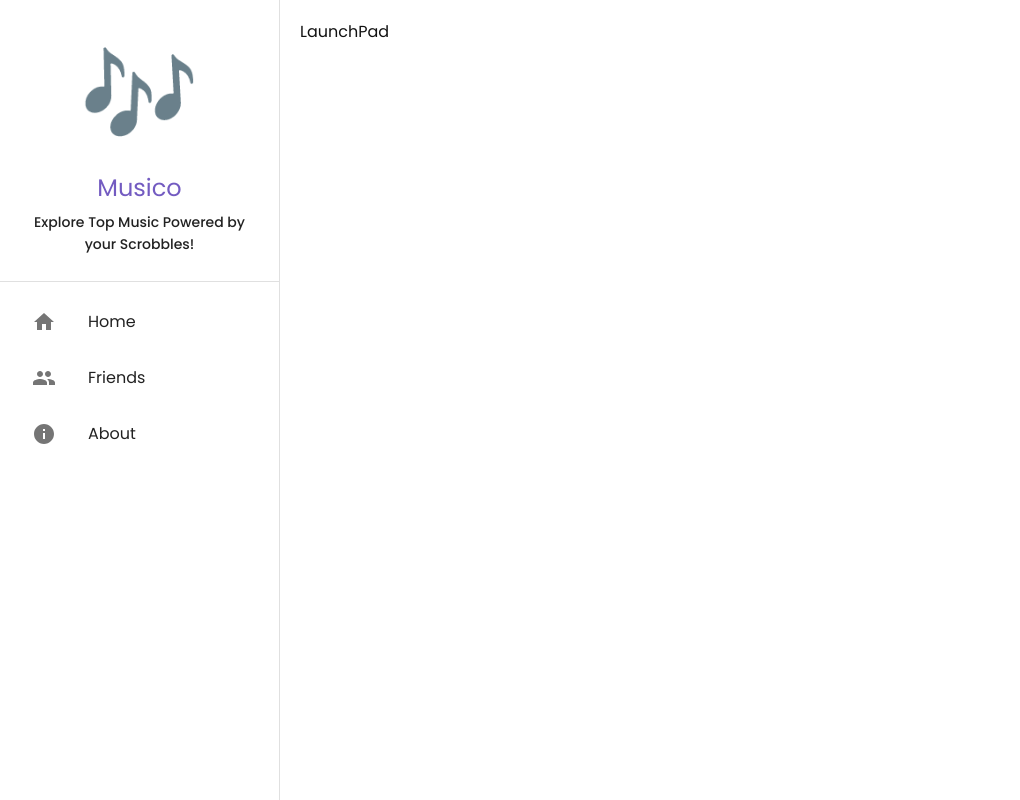
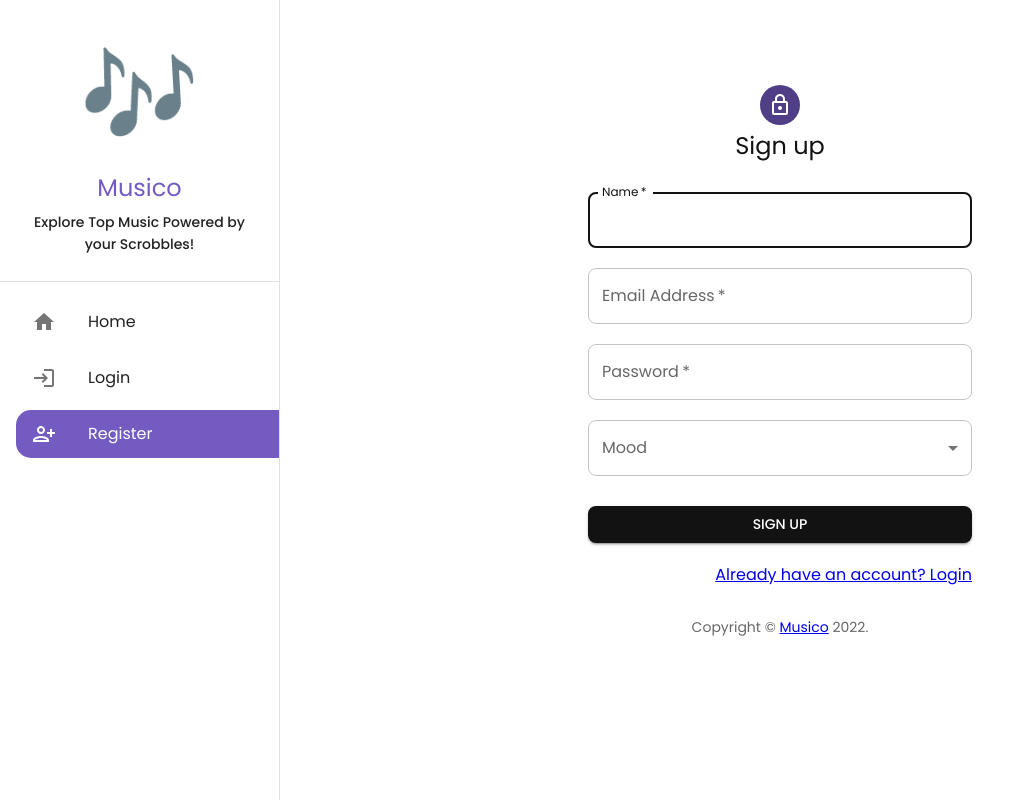
Before and after one commit to heyanurag/musico-frontend, a React (Vite) app: page /register in a window 1280 px wide. Before the commit this address led to /app. Shown: the whole page, without its empty margins (0-1020 px from the left). Built offline with nearby package versions, Linux system fonts and the light colour scheme; a web font is replaced by a local one.

Commit message:
Feature: atom state and routes updated as per loggedIn status

```diff
--- a/src/App.jsx
+++ b/src/App.jsx
@@ -1,15 +1,20 @@
-import { Routes, Route } from "react-router-dom";
+import { Routes, Route, Navigate } from "react-router-dom";
+import { Box, CssBaseline } from "@mui/material";
+import { useRecoilValue } from "recoil";
+
 import Register from "./components/Register";
 import Login from "./components/Login";
 import Home from "./components/Home";
-import Home1 from "./components/Home1";
+import LandingPage from "./components/LandingPage";
 import LaunchPad from "./components/LaunchPad";
-import { Box, CssBaseline } from "@mui/material";
+import Header, { drawerWidth } from "./components/Header";
 
-import Header, { drawerWidth } from "./components/Header";
-import "./css/App.css"
+import "./css/App.css";
+import { user } from "./atoms";
 
 const App = () => {
+  const loggedInUser = useRecoilValue(user);
+
   return (
     <Box sx={{ display: "flex", color: "primary.main", height: "100vh" }}>
       <CssBaseline />
@@ -24,11 +29,17 @@ const App = () => {
         }}
       >
         <Routes>
-          <Route path="/" element={<Home />} />
-          <Route path="/home1" element={<Home1 />} />
+          {!loggedInUser ? (
+            <>
+              <Route path="/" element={<LandingPage />} />
               <Route path="/register" element={<Register />} />
               <Route path="/login" element={<Login />} />
-          <Route path="/app" element={<LaunchPad />} />
+              <Route path="*" element={<Navigate to="/" replace />} />
+            </>
+          ) : (
+            <>
+              <Route path="/" element={<Home />} />
+              {/* <Route path="/app" element={<LaunchPad />} /> */}
               <Route
                 path="*"
                 element={
@@ -37,6 +48,8 @@ const App = () => {
                   </>
                 }
               />
+            </>
+          )}
         </Routes>
       </Box>
     </Box>
--- a/src/atoms.js
+++ b/src/atoms.js
@@ -17,10 +17,10 @@ const localStorageEffect =
     });
   };
 
-export const isLoggedIn = atom({
-  key: "isLoggedIn",
-  default: true,
-  effects_UNSTABLE: [localStorageEffect("isLoggedIn")],
+export const user = atom({
+  key: "user",
+  default: null,
+  effects_UNSTABLE: [localStorageEffect("user")],
 });
 
 export const topMusicState = atom({
--- a/src/components/Header.jsx
+++ b/src/components/Header.jsx
@@ -17,11 +17,22 @@ import HomeIcon from "@mui/icons-material/Home";
 import PeopleIcon from "@mui/icons-material/People";
 import InfoIcon from "@mui/icons-material/Info";
 import makeStyles from "@mui/styles/makeStyles";
+import LoginIcon from "@mui/icons-material/Login";
+import PersonAddAltIcon from "@mui/icons-material/PersonAddAlt";
+
+import { useRecoilValue } from "recoil";
+import { user } from "../atoms";
+
+const authenticatedListData = [
+  { id: "0", name: "Home", Icon: HomeIcon, routeName: "/" },
+  { id: "1", name: "Friends", Icon: PeopleIcon, routeName: "/friends" },
+  { id: "2", name: "About", Icon: InfoIcon, routeName: "/about" },
+];
 
 const listData = [
   { id: "0", name: "Home", Icon: HomeIcon, routeName: "/" },
-  { id: "1", name: "Friends", Icon: PeopleIcon, routeName: "/friends" },
-  { id: "2", name: "About", Icon: InfoIcon, routeName: "/about" },
+  { id: "1", name: "Login", Icon: LoginIcon, routeName: "/login" },
+  { id: "2", name: "Register", Icon: PersonAddAltIcon, routeName: "/register" },
 ];
 
 export const drawerWidth = 280;
@@ -37,7 +48,7 @@ const useStyles = makeStyles((theme) => ({
     },
     "&:hover .icon, &:hover .text ": {
       color: theme.palette.primary.main,
-    }
+    },
   },
   inActive: {
     borderRadius: 15,
@@ -46,7 +57,11 @@ const useStyles = makeStyles((theme) => ({
 }));
 
 const Header = (props) => {
+  const loggedInUser = useRecoilValue(user);
+
   const styles = useStyles();
+
+  const navigationList = !loggedInUser ? listData : authenticatedListData;
 
   const { window } = props;
   const [mobileOpen, setMobileOpen] = useState(false);
@@ -92,8 +107,8 @@ const Header = (props) => {
         </Typography>
       </Box>
       <Divider />
-      <List sx={{ overflow: "hidden"}}>
-        {listData.map(({ name, id, Icon, routeName }) => (
+      <List sx={{ overflow: "hidden" }}>
+        {navigationList.map(({ name, id, Icon, routeName }) => (
           <ListItem
             component={CustomLink}
             to={routeName}
--- a/src/components/Home1.jsx
+++ b/src/components/LandingPage.jsx
@@ -6,7 +6,7 @@ import Typography from "@mui/material/Typography";
 import ArrowForwardIcon from "@mui/icons-material/ArrowForward";
 import AppRegistrationIcon from "@mui/icons-material/AppRegistration";
 
-const Home = () => {
+export default function LandingPage() {
   return (
     <>
       <Typography align="center" variant="h2" gutterBottom pt={5}>
@@ -25,9 +25,9 @@ const Home = () => {
           variant="outlined"
           endIcon={<ArrowForwardIcon />}
           component={Link}
-          to="/app"
+          to="/login"
         >
-          Get Started
+          Login
         </Button>
         <Button
           color="secondary"
@@ -41,6 +41,4 @@ const Home = () => {
       </Stack>
     </>
   );
-};
-
-export default Home;
+}
--- a/src/components/LaunchPad.jsx
+++ /dev/null
@@ -1,15 +0,0 @@
-import { Link, Navigate } from "react-router-dom";
-import { useRecoilValue } from "recoil";
-import { isLoggedIn } from "../atoms";
-
-const LaunchPad = () => {
-  const loggedIn = useRecoilValue(isLoggedIn);
-
-  if (!loggedIn) {
-    return <Navigate to="/login" state={{ from: "/app" }} replace />;
-  }
-
-  return <div>LaunchPad</div>;
-};
-
-export default LaunchPad;
--- a/src/components/Register.jsx
+++ b/src/components/Register.jsx
@@ -14,11 +14,11 @@ import Select from "@mui/material/Select";
 
 import { Link, Navigate } from "react-router-dom";
 import { useRecoilValue } from "recoil";
-import { isLoggedIn } from "../atoms";
+import { user } from "../atoms";
 import Copyright from "./Copyright";
 
 const Register = () => {
-  const loggedIn = useRecoilValue(isLoggedIn);
+  const loggedInUser = useRecoilValue(user);
 
   const [mood, setMood] = useState("");
 
@@ -90,7 +90,7 @@ const Register = () => {
     }
   };
 
-  if (loggedIn) {
+  if (loggedInUser) {
     return <Navigate to="/app" state={{ from: "/" }} replace />;
   }
 
```
Lines whose indentation alone changed are shown as unchanged.
